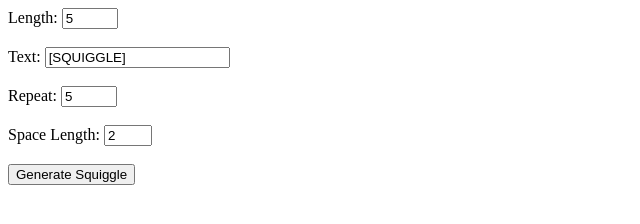
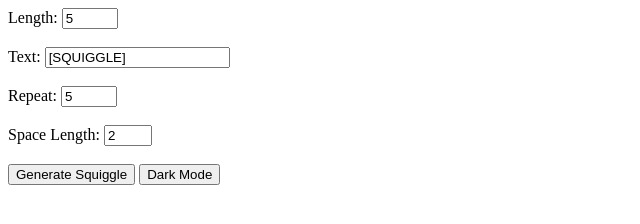
Before and after one commit to somecoolcoder/SquiggleGenerator, a plain HTML site: page SquiggleGenerator.html in a window 1280 px wide. Shown: the whole page, without its empty margins (0-640 px from the left). Drawn offline with Linux system fonts and the light colour scheme.

Commit message:
Add files via upload

```diff
--- a/SquiggleGenerator.html
+++ b/SquiggleGenerator.html
@@ -3,6 +3,22 @@
   <head>
     <meta charset="UTF-8">
     <title>Squiggle Generator</title>
+    <style>
+      body {
+        background-color: white;
+        color: black;
+      }
+
+      .dark-mode {
+        background-color: #1a1a1a;
+        color: white;
+      }
+
+      .dark-mode input[type=text] {
+        background-color: #777;
+        color: white;
+      }
+    </style>
   </head>
   <body>
     <form>
@@ -19,6 +35,7 @@
       <input type="number" id="space_length" name="space_length" value="2" min="1" max="5"><br><br>
 
       <input type="button" value="Generate Squiggle" onclick="generateSquiggle()">
+      <button type="button" onclick="toggleDarkMode()">Dark Mode</button>
     </form>
 
     <div id="squiggle"></div>
@@ -55,6 +72,39 @@
           alert("Please enter valid input.");
         }
       }
+
+function toggleDarkMode() {
+  const body = document.body;
+  const textInput = document.getElementById("text");
+  const lengthLabel = document.querySelector("label[for=length]");
+  const repeatLabel = document.querySelector("label[for=repeat]");
+  const spaceLengthLabel = document.querySelector("label[for=space_length]");
+  const inputFields = document.querySelectorAll("input[type=text], input[type=number]");
+  body.classList.toggle("dark-mode");
+  if (body.classList.contains("dark-mode")) {
+    document.querySelector("button").textContent = "Light Mode";
+    textInput.style.backgroundColor = "#777";
+    textInput.style.color = "white";
+    lengthLabel.style.color = "white";
+    repeatLabel.style.color = "white";
+    spaceLengthLabel.style.color = "white";
+    inputFields.forEach((field) => {
+      field.style.backgroundColor = "#777";
+      field.style.color = "white";
+    });
+  } else {
+    document.querySelector("button").textContent = "Dark Mode";
+    textInput.style.backgroundColor = "white";
+    textInput.style.color = "black";
+    lengthLabel.style.color = "black";
+    repeatLabel.style.color = "black";
+    spaceLengthLabel.style.color = "black";
+    inputFields.forEach((field) => {
+      field.style.backgroundColor = "white";
+      field.style.color = "black";
+    });
+  }
+}
     </script>
   </body>
 </html>
```
